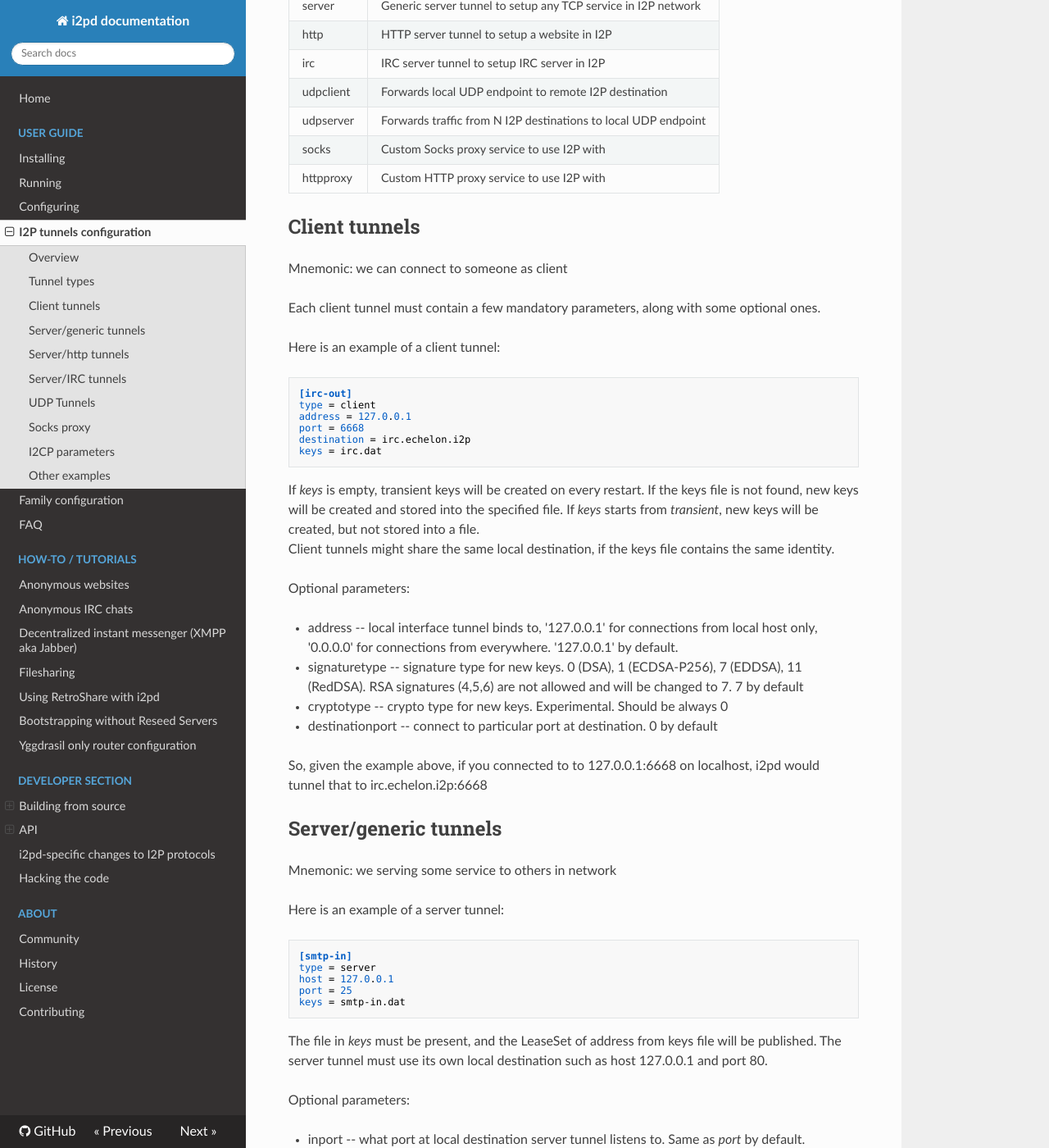
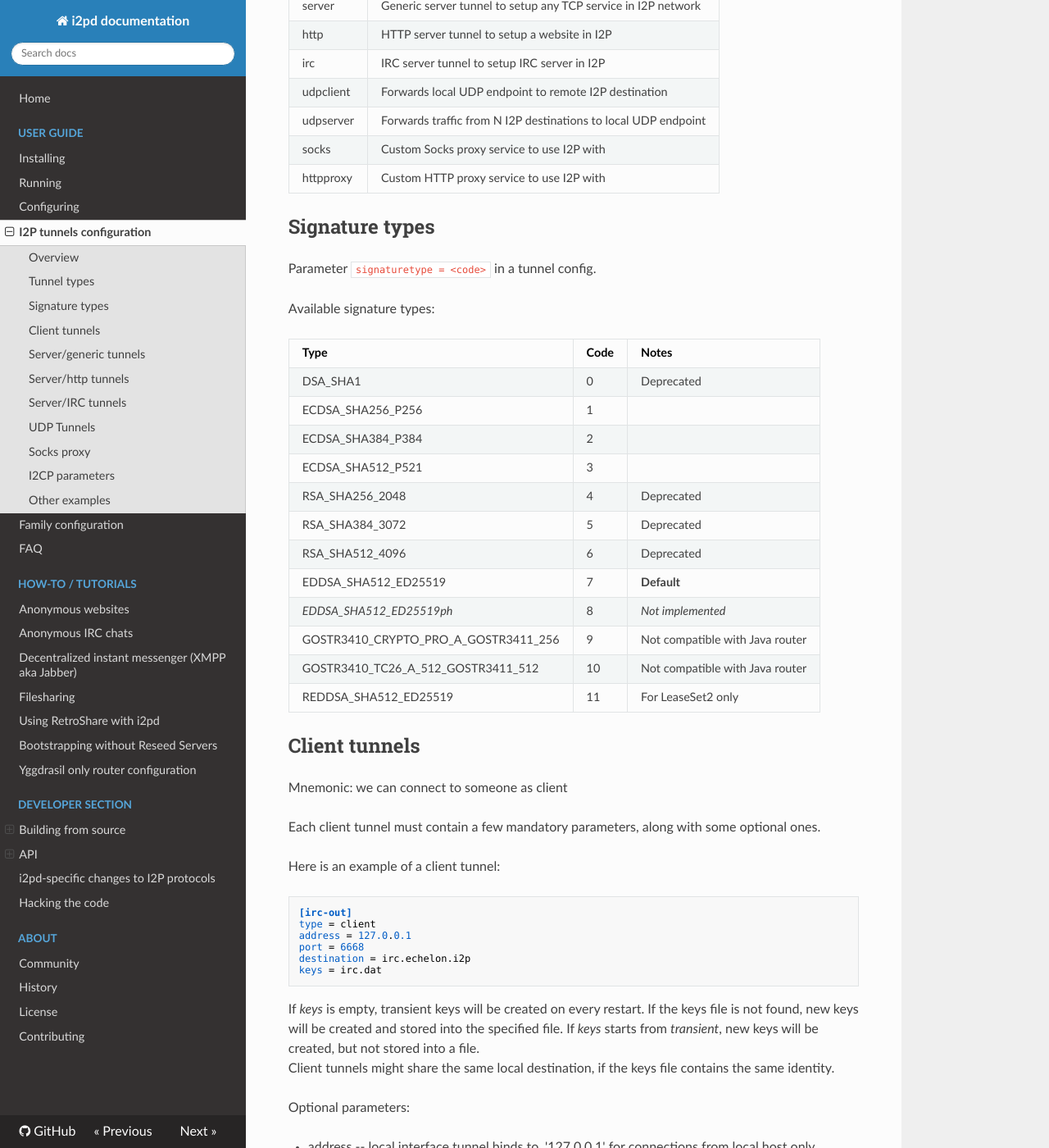
Before and after one commit to PurpleI2P/i2pd_docs_en, an MkDocs documentation site: the page built from docs/user-guide/tunnels.md, in a window 1280 px wide and 1400 px high, scrolled down 570 px. Shown: the whole window at 82% size. Built offline with MkDocs 1.6.1, drawn with Linux system fonts in a browser that asks for light colours; nearby versions of some CDN libraries; old or Windows-style settings are respelled for this version of MkDocs.

Commit message:
signature types

```diff
--- a/docs/user-guide/tunnels.md
+++ b/docs/user-guide/tunnels.md
@@ -26,6 +26,28 @@ udpclient     | Forwards local UDP endpoint to remote I2P destination
 udpserver     | Forwards traffic from N I2P destinations to local UDP endpoint
 socks         | Custom Socks proxy service to use I2P with
 httpproxy     | Custom HTTP proxy service to use I2P with
+
+Signature types
+------------
+
+Parameter `signaturetype = <code>` in a tunnel config.
+
+Available signature types:
+
+Type                                 | Code | Notes
+------------------------------------ | ---- | -----------
+DSA_SHA1                             | 0    | Deprecated
+ECDSA_SHA256_P256                    | 1    |
+ECDSA_SHA384_P384                    | 2    |
+ECDSA_SHA512_P521                    | 3    |
+RSA_SHA256_2048                      | 4    | Deprecated
+RSA_SHA384_3072                      | 5    | Deprecated
+RSA_SHA512_4096                      | 6    | Deprecated
+EDDSA_SHA512_ED25519                 | 7    | **Default**
+*EDDSA_SHA512_ED25519ph*             | 8    | *Not implemented*
+GOSTR3410_CRYPTO_PRO_A_GOSTR3411_256 | 9    | Not compatible with Java router
+GOSTR3410_TC26_A_512_GOSTR3411_512   | 10   | Not compatible with Java router
+REDDSA_SHA512_ED25519                | 11   | For LeaseSet2 only
 
 
 Client tunnels
```
